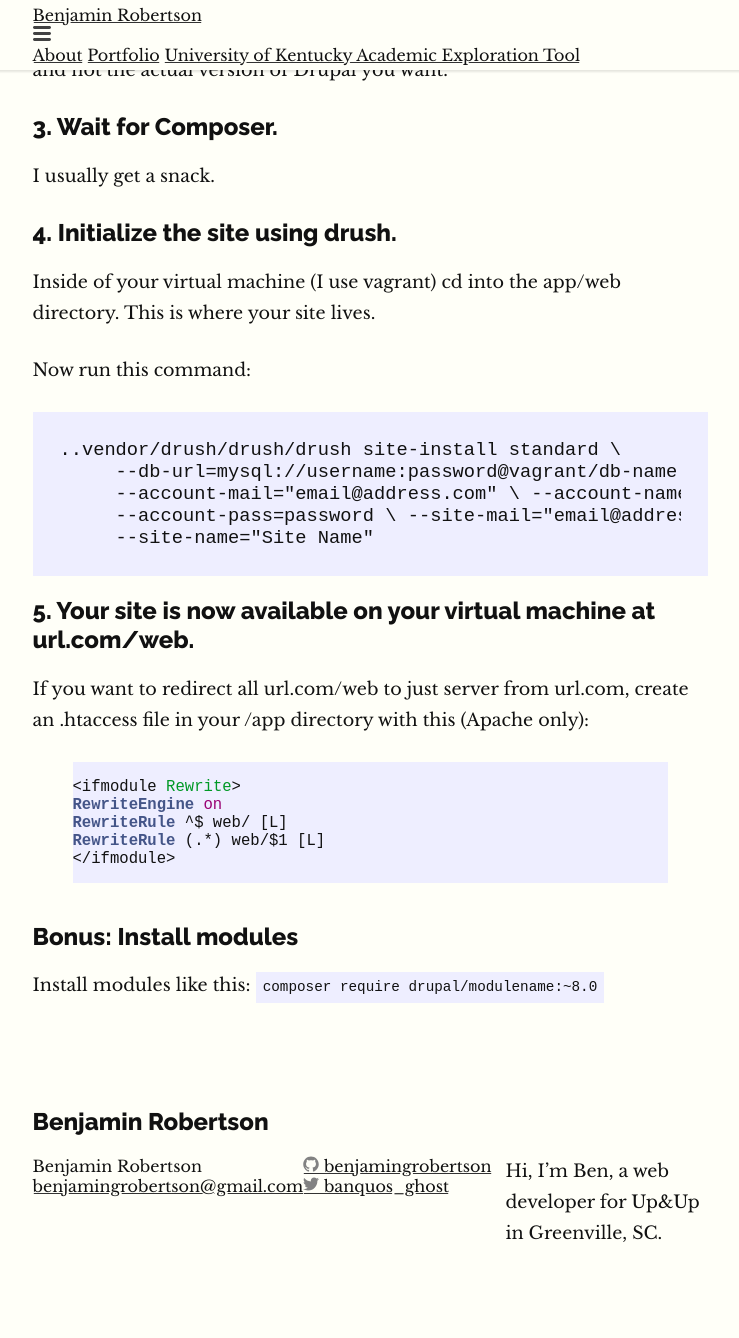
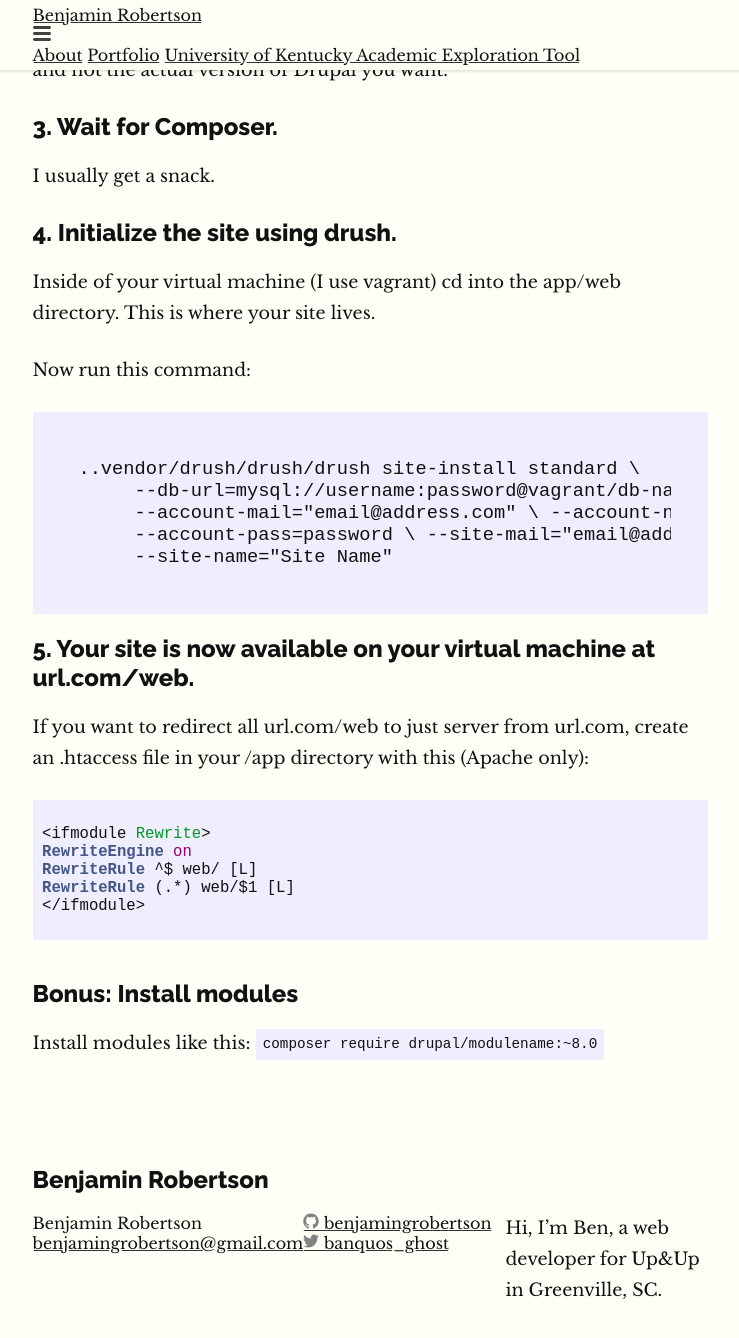
Before and after one commit to benjamingrobertson/benjamingrobertson.github.io, a Jekyll site: the page built from _posts/2016-10-06-how-initialize-drupal-8-site-composer.markdown, in a window 1280 px wide and 1400 px high, scrolled down 824 px. Shown: the top 1338 px of the window, without its empty margins (270-1009 px from the left). Built offline with Jekyll 4.4.1, drawn with Linux system fonts in a browser that asks for light colours.

Commit message:
Adjust the margin on highlights

```diff
--- a/_sass/smacss/base/_syntax-highlighting.scss
+++ b/_sass/smacss/base/_syntax-highlighting.scss
@@ -10,8 +10,10 @@
 .highlight {
   background: #eef;
   font-size: 1.2em;
+  overflow-x: scroll;
+  margin: 0;
+  padding: .5em;
   margin-bottom: 2em;
-  overflow-x: scroll;
 
   .highlighter-rouge & {
     background: #eef;
```
